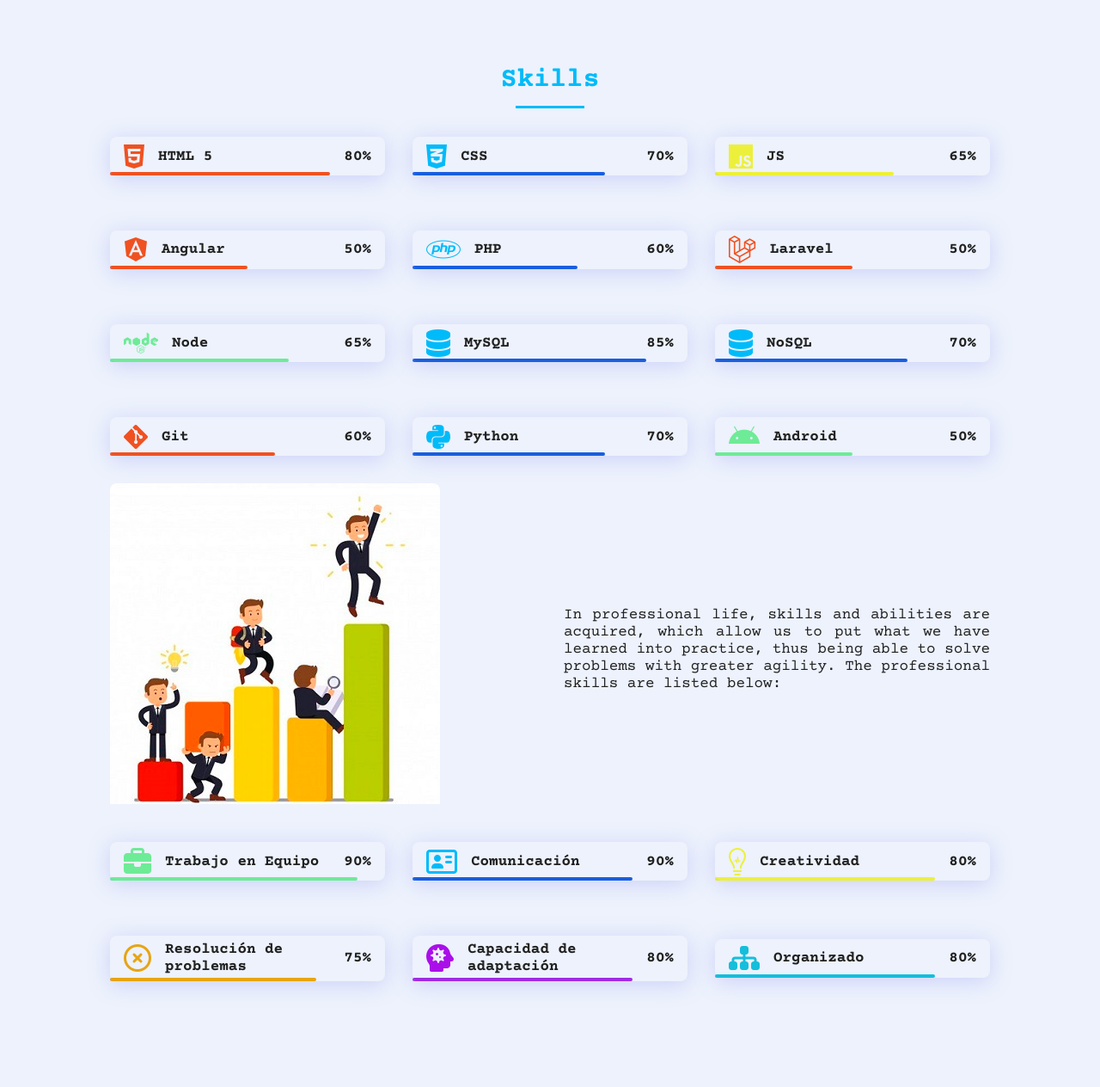
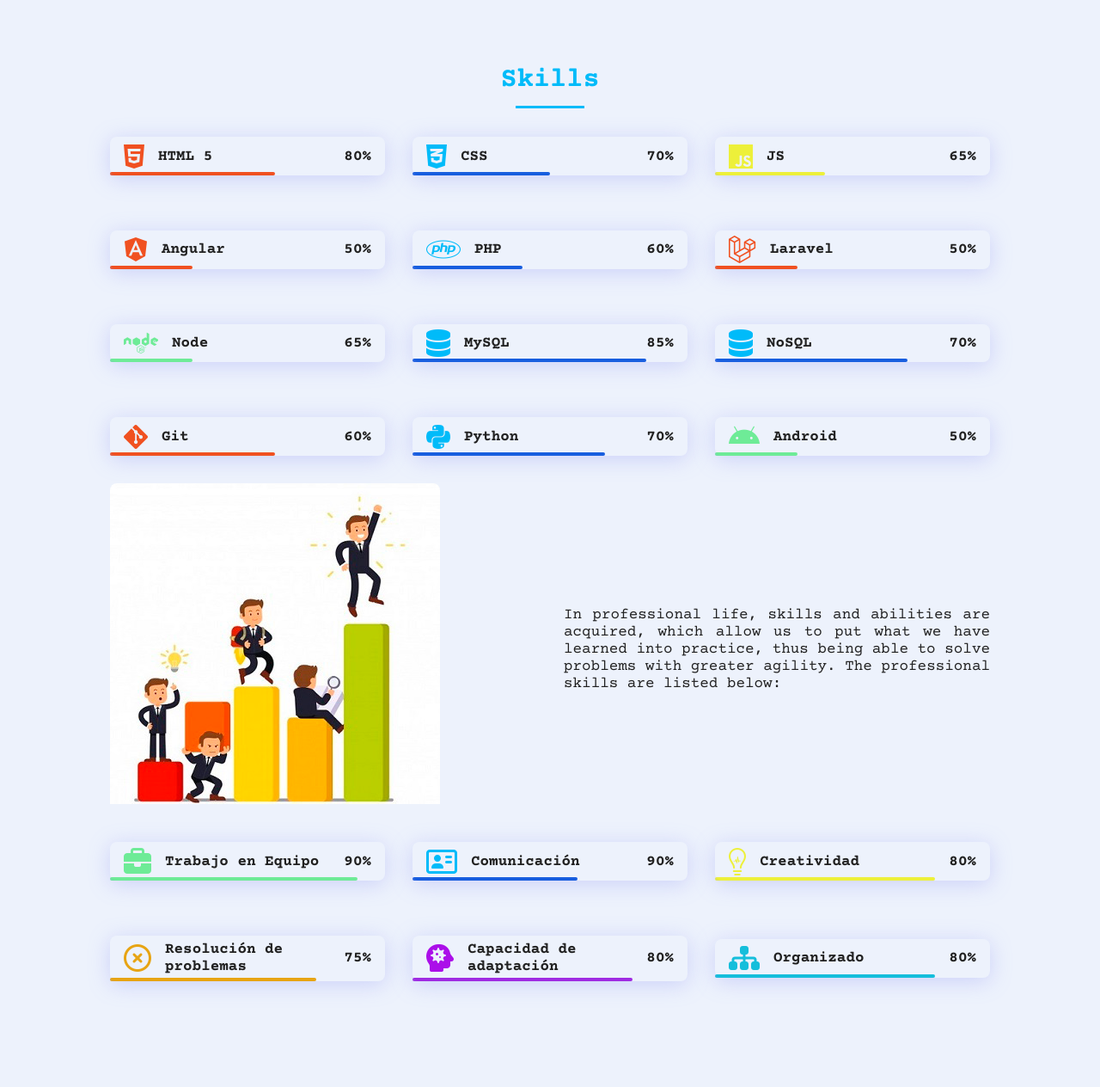
Before and after one commit to DuckAng1997/Mi-Portafolio, a PHP site: page / in a window 1280 px wide. Shown: the part 1752-3016 px from the top of the page at 86% size. Run offline with PHP 8.4, Linux system fonts and the light colour scheme; some libraries are stand-ins or nearby versions.

Commit message:
act2
Actualizacion

```diff
--- a/css/estilo.css
+++ b/css/estilo.css
@@ -409,23 +409,23 @@ img{
   z-index: var(--z-back);
 }
 .skills__html{
-  width: 80%;
+  width: 60%;
 
 }
 .skills__css{
-  width: 70%;
+  width: 50%;
 }
 .skills__js{
-  width: 65%;
+  width: 40%;
 }
 .skills__php{
-  width: 60%;
+  width: 40%;
 }
 .skills__laravel{
-  width: 50%;
+  width: 30%;
 }
 .skills__node{
-  width: 65%;
+  width: 30%;
 }
 .skills__mysql{
   width: 85%;
--- a/index.html
+++ b/index.html
@@ -79,7 +79,7 @@
                         </span>
                         <br>
                         <span class="lang" key="about-content-txt2">
-                            Actualmente me encuentro culminando mi tesis, para la obtención de mi Título Universitario.
+                            Actualmente me encuentro obteniendo nuevos conocimientos.
                         </span>
                         <br>
                     </p>
```
Also changed, not shown: 1 other file.
